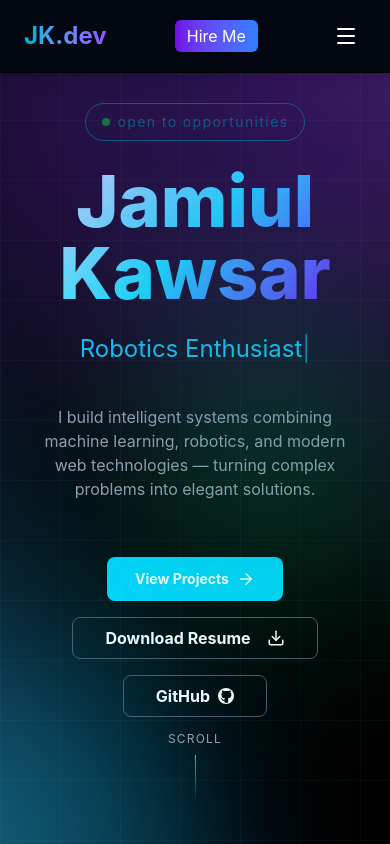
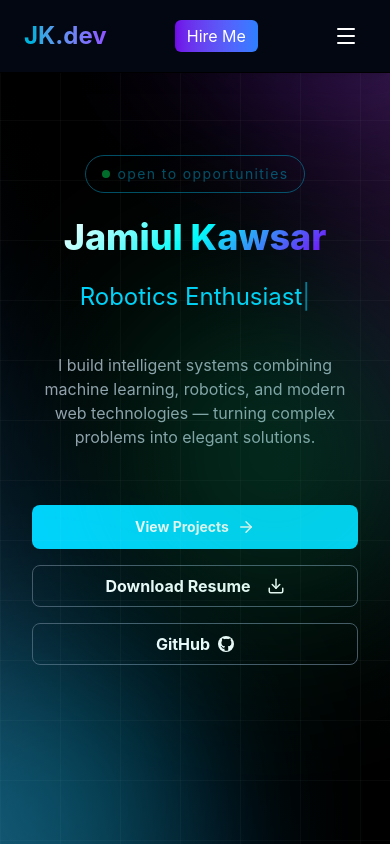
Before and after one commit to Jamiul-kawsar/Jamiul_Portfolio, a React (Vite) app: page / in a window 390 px wide. Shown: the top 844 px of the page. Built offline with nearby package versions, Linux system fonts and the light colour scheme.

Commit message:
fix some little issues over layout

```diff
--- a/src/components/Hero.jsx
+++ b/src/components/Hero.jsx
@@ -56,7 +56,7 @@ const Hero = () => {
                         repeat: Infinity,
                         ease: "easeInOut",
                     }}
-                    className="absolute w-[600px] h-[600px] bg-[#7c3aed] top-[-200px] right-[-100px] rounded-full blur-[100px] opacity-30"
+                    className="absolute w-[300px] h-[300px] md:w-[600px] md:h-[600px] bg-[#7c3aed] top-[-200px] right-[-100px] rounded-full blur-[100px] opacity-30"
                 />
 
                 <motion.div
@@ -97,7 +97,7 @@ const Hero = () => {
                 </div>
 
                 <div className='bg-[linear-gradient(135deg,#ffffff,cyan,#7F00FF)] bg-clip-text text-transparent animate-[gradient_5s_ease_infinite]'>
-                    <h1 className="text-7xl md:text-8xl font-extrabold font-stretch-expanded text-center">
+                    <h1 className="text-4xl sm:text-6xl md:text-8xl font-extrabold font-stretch-expanded text-center">
                         <span className="inline">Jamiul</span>{" "}
                         <span className="inline">Kawsar</span>
                     </h1>
@@ -116,18 +116,18 @@ const Hero = () => {
                     </p>
                 </div>
 
-                <div className="flex flex-col sm:flex-row gap-4 justify-center items-center flex-wrap">
-                    <button onClick={() => scrollToSection('projects')} className="inline-flex items-center gap-2 px-7 py-3 rounded-lg font-bold text-sm bg-[#00d4ff] hover:-translate-y-1 hover:shadow-[0_8px_30px_rgba(0,212,255,0.3)] transition-all duration-200 whitespace-nowrap">
+                <div className="w-full sm:w-auto flex flex-col sm:flex-row gap-4 justify-center items-center flex-wrap">
+                    <button onClick={() => scrollToSection('projects')} className="w-full sm:w-auto inline-flex justify-center items-center gap-2 px-7 py-3 rounded-lg font-bold text-sm bg-[#00d4ff] hover:-translate-y-1 hover:shadow-[0_8px_30px_rgba(0,212,255,0.3)] transition-all duration-200 whitespace-nowrap">
                         View Projects
                         <ArrowRight size={18} />
                     </button>
 
-                    <a href="/CV_Jamiul_Kawsar_BD.pdf" download className="border border-gray-600 hover:border-cyan-600 text-white hover:text-cyan-600 font-bold py-2 px-8 rounded-lg inline-flex items-center gap-2 whitespace-nowrap">
+                    <a href="/CV_Jamiul_Kawsar_BD.pdf" download className="w-full sm:w-auto border border-gray-600 hover:border-cyan-600 text-white hover:text-cyan-600 font-bold py-2 px-8 rounded-lg inline-flex justify-center items-center gap-2 whitespace-nowrap">
                         Download Resume
                         <Download className='inline ml-2' size={18} />
                     </a>
 
-                    <a href="https://github.com/Jamiul-kawsar" target="_blank" rel="noopener noreferrer" className="group border border-gray-600 hover:border-cyan-600 text-white hover:text-cyan-600 font-bold py-2 px-8 rounded-lg inline-flex items-center gap-2 whitespace-nowrap">
+                    <a href="https://github.com/Jamiul-kawsar" target="_blank" rel="noopener noreferrer" className="w-full sm:w-auto group border border-gray-600 hover:border-cyan-600 text-white hover:text-cyan-600 font-bold py-2 px-8 rounded-lg inline-flex justify-center items-center gap-2 whitespace-nowrap">
                         GitHub
                         <img src="/github.png" alt="GitHub"
                             className='w-4 h-4  rounded-full bg-white group-hover:bg-cyan-600 transition-all duration-200 ' />
@@ -136,7 +136,7 @@ const Hero = () => {
 
                 {/* Scroll down indicator */}
                 <div
-                    className="absolute bottom-8 left-1/2 -translate-x-1/2 flex flex-col items-center gap-2 text-gray-400 text-xs tracking-widest uppercase animate-[bounce_2s_infinite]">
+                    className="hidden md:flex absolute bottom-8 left-1/2 -translate-x-1/2 flex flex-col items-center gap-2 text-gray-400 text-xs tracking-widest uppercase animate-[bounce_2s_infinite]">
                     Scroll
                     <div className="w-[1px] h-12 bg-gradient-to-b from-cyan-400 to-transparent"></div>
                 </div>
```
